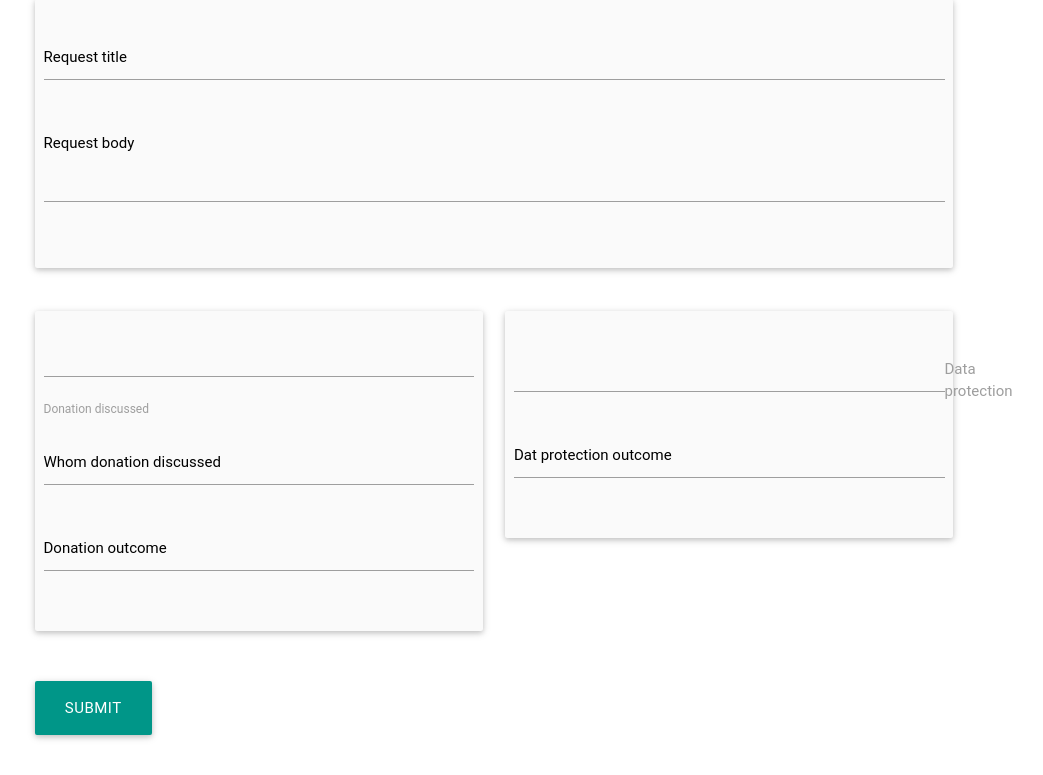
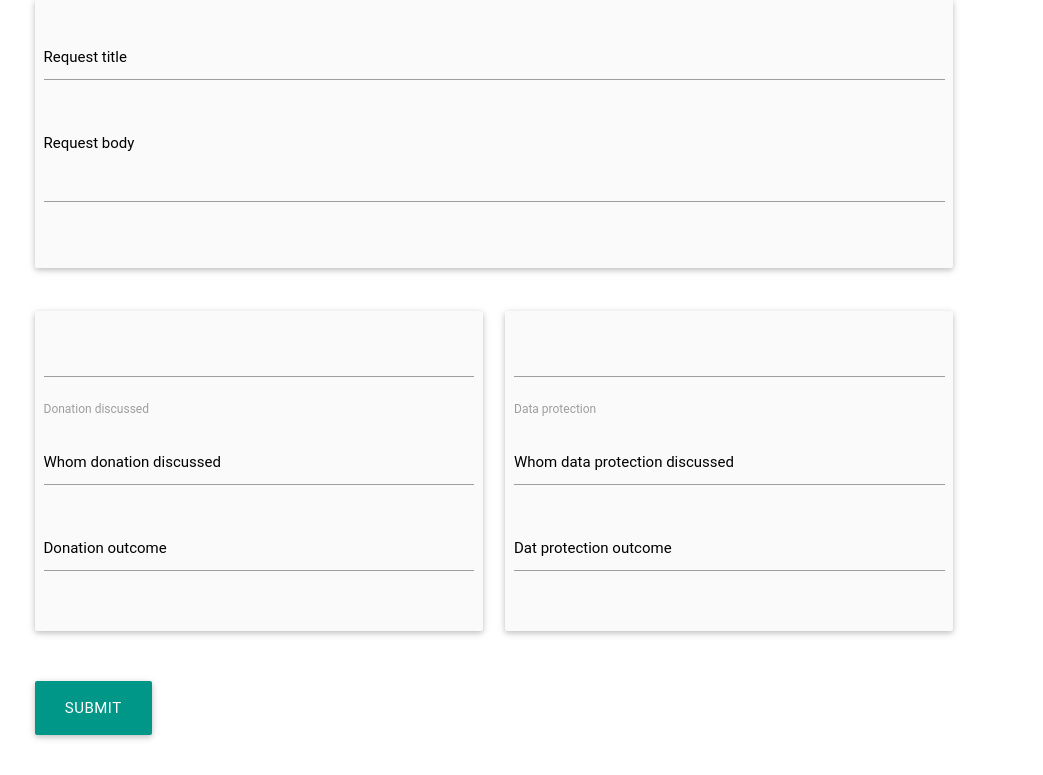
Before and after one commit to MDubul/remap, a Python web app: template app/templates/project-submit.html in a window 1280 px wide. Shown: the part 1167-1942 px from the top of the page, without its empty margins (146-1189 px from the left). Run offline with Jinja, Linux system fonts and the light colour scheme; the template is opened without the code that fills it, so the values that code supplies are empty, except form fields; tables that the repository leaves empty hold one stand-in row (values such as "Sample post"); form fields are guessed from the names that the template uses; some libraries are stand-ins or nearby versions; some web fonts are replaced.

Commit message:
added a field to data protection section

```diff
--- a/app/main/forms.py
+++ b/app/main/forms.py
@@ -80,7 +80,9 @@ class ProjectSubmissionForm(Form):
     donation_discussed = BooleanField('Donation/Expenses Discussed?')
     whom_donation_discussed =StringField('With whom was Donation/Expenses discussed')
     donation_outcome = TextAreaField('Outcome?', validators=[Optional()])
+
     data_protection = BooleanField('Data Protection Discussed?')
+    whom_data_protection_discussed = StringField('With whom was Data Protection Discussed?')
     dat_protection_outcome = TextAreaField('Outcome?', validators=[Optional()])
 
 
--- a/app/main/views.py
+++ b/app/main/views.py
@@ -397,6 +397,7 @@ def submit_project():
                        whom_donation_discussed=form.whom_donation_discussed.data,
                        donation_outcome=form.donation_outcome.data,
                        data_protection=form.data_protection.data,
+                       whom_data_protection_discussed=form.whom_data_protection_discussed.data,
                        dat_protection_outcome=form.dat_protection_outcome.data,
                        date_first_contacted=date(dat.year,dat.month, dat.day)
                        )
--- a/app/models.py
+++ b/app/models.py
@@ -271,6 +271,7 @@ class Project(db.Model):
     donation_outcome = db.Column(db.String(64))
 
     data_protection =  db.Column(db.Boolean)
+    whom_data_protection_discussed = db.Column(db.String(64))
     dat_protection_outcome = db.Column(db.String(64))
 
 
--- a/app/templates/project-detailed-pdf.html
+++ b/app/templates/project-detailed-pdf.html
@@ -164,7 +164,7 @@
       <table class="table table-bordered">
         <tr>
           <th class="active">Was donation or discussed?</th>
-          <th class="active"> Discussed with Whom</th>
+          <th class="active">Discussed with Whom?</th>
           <th class="active">Outcome</th>
         </tr>
         <tr>
@@ -174,10 +174,12 @@
         </tr>
         <tr>
           <th class="active">Was Data Protection Discussed?</th>
+          <th class="active">Discussed with Whom?</th>
           <th class="active">Outcome</th>
         </tr>
         <tr>
           <td>{{pro.data_protection}}</td>
+          <td>{{pro.whom_data_protection_discussed}}</td>
           <td>{{pro.dat_protection_outcome}}</td>
         </tr>
       </table>
--- a/app/templates/project-submit.html
+++ b/app/templates/project-submit.html
@@ -179,13 +179,16 @@
           </div>
         </div>
       </div>
-
       <div class="col s6">
         <div class="card grey lighten-5 z-depth-1">
           <div class="card-content">
             <div class="row">
+              {{form.data_protection}}{{form.data_protection.label(class="filled-in",     id="filled-in-box")}}
+            </div>
+            <div class="row">
               <div class="input-field">
-                {{form.data_protection}}{{form.data_protection.label(class="filled-in",     id="filled-in-box")}}
+                {{form.whom_data_protection_discussed.label(class="black-text")}}
+                {{form.whom_data_protection_discussed}}
               </div>
             </div>
             <div class="row">
@@ -197,13 +200,14 @@
           </div>
         </div>
       </div>
-   </div>
+    </div>
 
-  <div class="row">
-    <div class="input-field col s12">
-      {{form.submit (class="btn-large teal")}}
+
+    <div class="row">
+      <div class="input-field col s12">
+        {{form.submit (class="btn-large teal")}}
+      </div>
     </div>
-  </div>
 
 
 </form>
```
